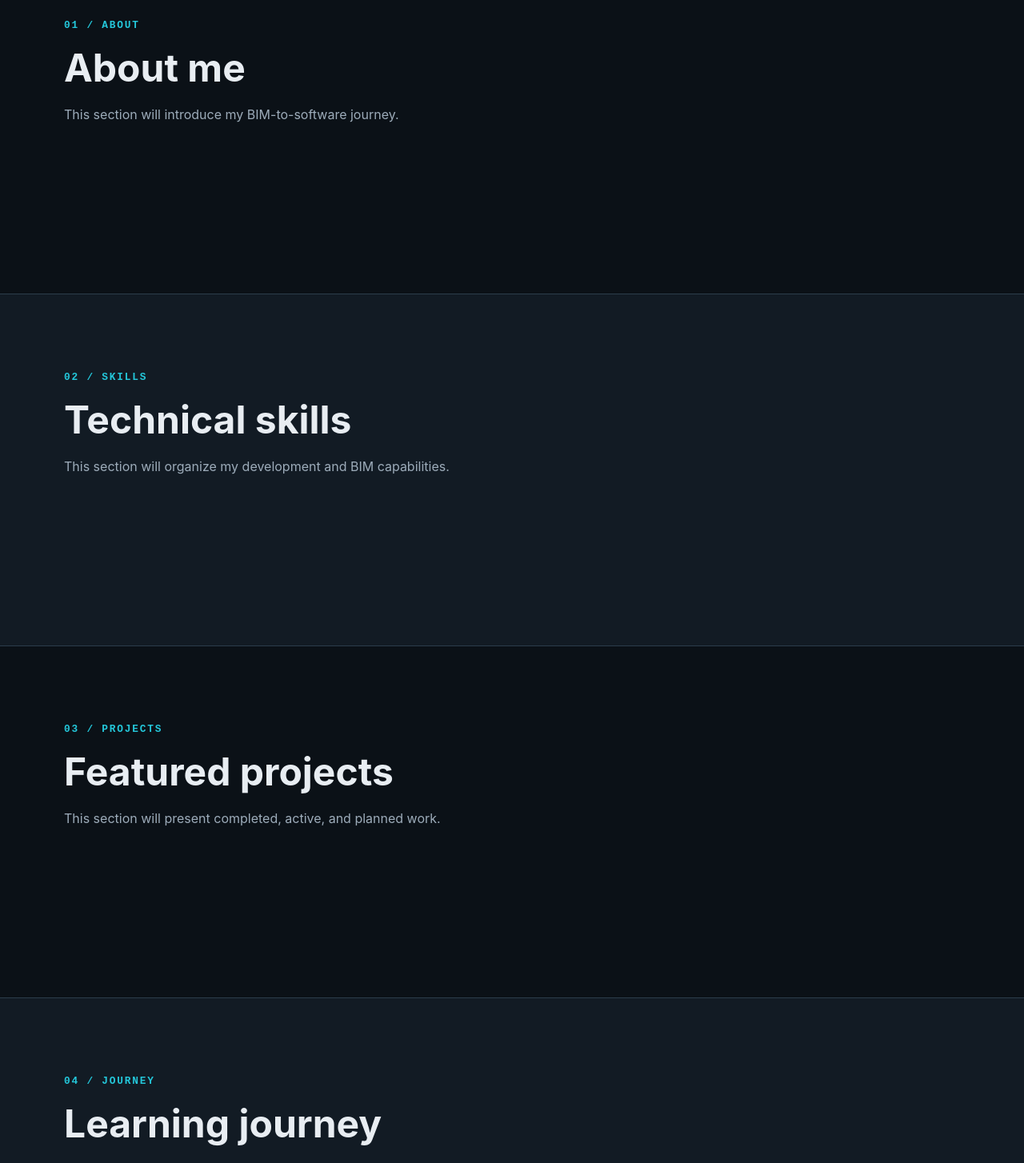
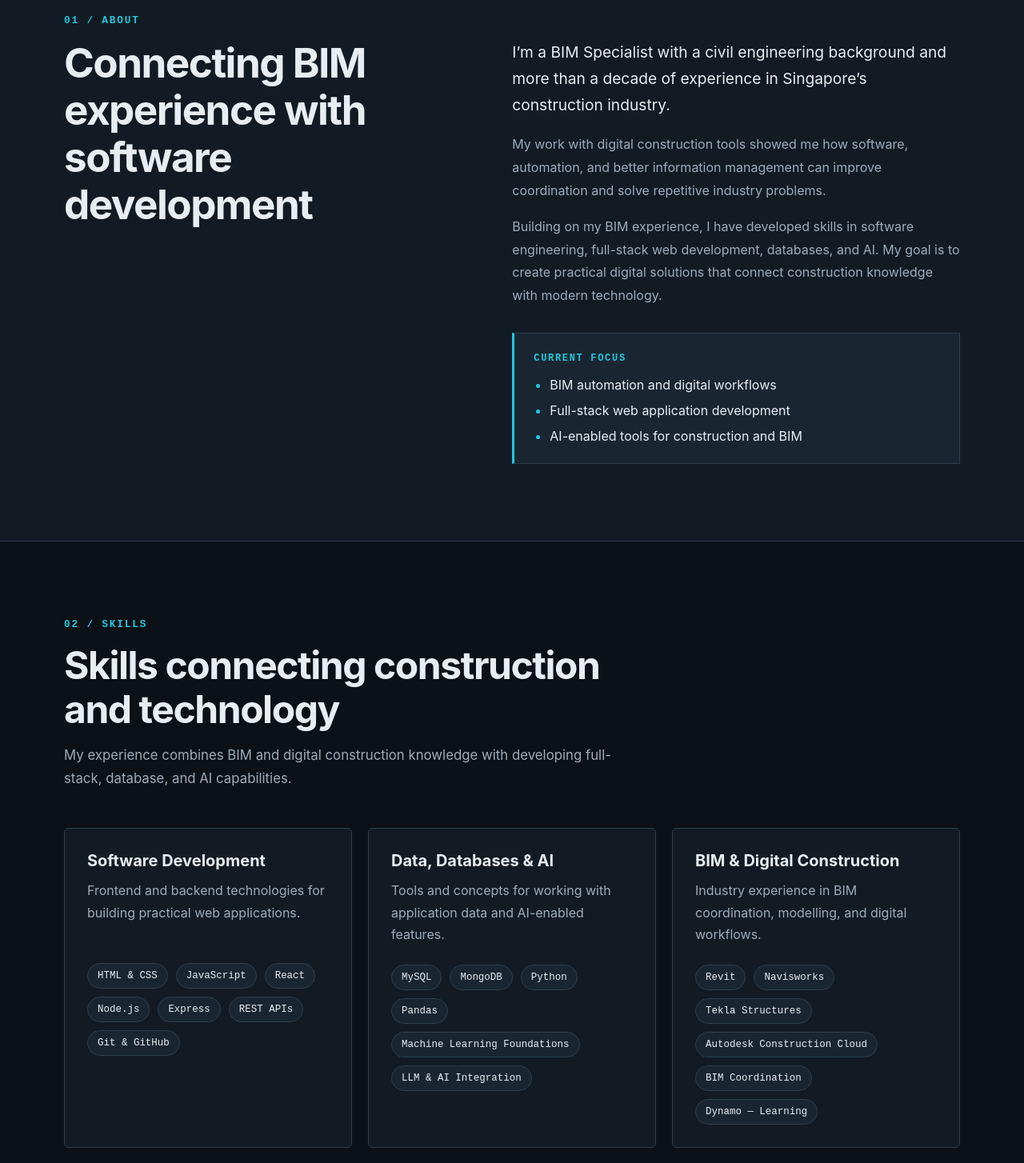
Before and after one commit to jaru91/jay-ar-portfolio, a React (Vite) app: page / in a window 1280 px wide. Shown: the part 880-2334 px from the top of the page at 80% size. Built offline with nearby package versions, Linux system fonts and the light colour scheme.

Commit message:
feat: add categorized skills section

```diff
--- a/src/App.css
+++ b/src/App.css
@@ -1,3 +1,7 @@
+/* ========================================
+   Page foundation
+======================================== */
+
 #root {
   min-height: 100vh;
 }
@@ -6,6 +10,11 @@
   width: min(100% - 2rem, var(--content-width));
   margin-inline: auto;
 }
+
+
+/* ========================================
+   Navigation
+======================================== */
 
 .site-header {
   position: sticky;
@@ -49,6 +58,11 @@
   color: var(--color-accent);
 }
 
+
+/* ========================================
+   Reusable section styles
+======================================== */
+
 .section {
   padding-block: var(--section-spacing);
   scroll-margin-top: 4.5rem;
@@ -63,6 +77,16 @@
   letter-spacing: 0.14em;
 }
 
+.section h2 {
+  margin-bottom: 1rem;
+  font-size: clamp(2rem, 4vw, 3rem);
+}
+
+
+/* ========================================
+   Hero section
+======================================== */
+
 .hero {
   display: grid;
   min-height: calc(100vh - 4.5rem);
@@ -73,12 +97,28 @@
   background-size: 40px 40px;
 }
 
+.hero-content {
+  position: relative;
+}
+
+.hero-introduction {
+  margin-bottom: 0.75rem;
+  color: var(--color-text-muted);
+  font-family: monospace;
+  font-size: 1rem;
+  letter-spacing: 0.04em;
+}
+
 .hero h1 {
   max-width: 850px;
   margin-bottom: 1.5rem;
   font-size: clamp(2.5rem, 7vw, 5.5rem);
   line-height: 1.02;
   letter-spacing: -0.045em;
+}
+
+.accent-text {
+  color: var(--color-accent);
 }
 
 .hero-description {
@@ -94,6 +134,11 @@
   flex-wrap: wrap;
   gap: 1rem;
 }
+
+
+/* ========================================
+   Buttons
+======================================== */
 
 .button {
   display: inline-flex;
@@ -134,6 +179,158 @@
   color: var(--color-accent);
 }
 
+
+/* ========================================
+   About section
+======================================== */
+
+.about-section {
+  border-top: 1px solid var(--color-border);
+  background-color: var(--color-surface);
+}
+
+.about-layout {
+  display: grid;
+  grid-template-columns: minmax(0, 0.9fr) minmax(0, 1.1fr);
+  gap: clamp(3rem, 8vw, 7rem);
+  align-items: start;
+}
+
+.about-heading h2 {
+  max-width: 600px;
+  margin-bottom: 0;
+  font-size: clamp(2rem, 4vw, 3.5rem);
+  line-height: 1.15;
+  letter-spacing: -0.03em;
+}
+
+.about-content {
+  max-width: 680px;
+}
+
+.about-content > p {
+  color: var(--color-text-muted);
+  line-height: 1.8;
+}
+
+.about-content .about-lead {
+  color: var(--color-text);
+  font-size: 1.2rem;
+  line-height: 1.7;
+}
+
+.about-focus {
+  margin-top: 2rem;
+  padding: 1.5rem;
+  border: 1px solid var(--color-border);
+  border-left: 3px solid var(--color-accent);
+  background-color: var(--color-surface-light);
+}
+
+.about-focus-label {
+  margin-bottom: 1rem;
+  color: var(--color-accent);
+  font-family: monospace;
+  font-size: 0.75rem;
+  font-weight: 700;
+  letter-spacing: 0.14em;
+}
+
+.focus-list {
+  display: grid;
+  gap: 0.75rem;
+  margin: 0;
+  padding-left: 1.25rem;
+  color: var(--color-text);
+}
+
+.focus-list li::marker {
+  color: var(--color-accent);
+}
+
+/* ========================================
+   Skills section
+======================================== */
+
+.skills-section {
+  border-top: 1px solid var(--color-border);
+  background-color: var(--color-background);
+}
+
+.section-heading {
+  max-width: 720px;
+  margin-bottom: 3rem;
+}
+
+.section-heading h2 {
+  margin-bottom: 1rem;
+  line-height: 1.15;
+  letter-spacing: -0.03em;
+}
+
+.section-description {
+  margin-bottom: 0;
+  color: var(--color-text-muted);
+  font-size: 1.05rem;
+  line-height: 1.7;
+}
+
+.skills-grid {
+  display: grid;
+  grid-template-columns: repeat(3, minmax(0, 1fr));
+  gap: 1.25rem;
+}
+
+.skill-card {
+  padding: 1.75rem;
+  border: 1px solid var(--color-border);
+  border-radius: 0.375rem;
+  background-color: var(--color-surface);
+  transition:
+    border-color 180ms ease,
+    transform 180ms ease;
+}
+
+.skill-card:hover {
+  border-color: var(--color-accent);
+  transform: translateY(-4px);
+}
+
+.skill-card h3 {
+  margin-bottom: 0.75rem;
+  font-size: 1.25rem;
+}
+
+.skill-card-description {
+  min-height: 5rem;
+  margin-bottom: 1.5rem;
+  color: var(--color-text-muted);
+  line-height: 1.7;
+}
+
+.skill-list {
+  display: flex;
+  flex-wrap: wrap;
+  gap: 0.625rem;
+  margin: 0;
+  padding: 0;
+  list-style: none;
+}
+
+.skill-list li {
+  padding: 0.5rem 0.75rem;
+  border: 1px solid var(--color-border);
+  border-radius: 999px;
+  background-color: var(--color-surface-light);
+  color: var(--color-text);
+  font-family: monospace;
+  font-size: 0.78rem;
+}
+
+/* ========================================
+   Temporary placeholder sections
+======================================== */
+
 .section-placeholder {
   min-height: 55vh;
   border-top: 1px solid var(--color-border);
@@ -143,16 +340,16 @@
   background-color: var(--color-surface);
 }
 
-.section h2 {
-  margin-bottom: 1rem;
-  font-size: clamp(2rem, 4vw, 3rem);
-}
-
 .section-placeholder p:last-child {
   max-width: 620px;
   color: var(--color-text-muted);
   line-height: 1.7;
 }
+
+
+/* ========================================
+   Footer
+======================================== */
 
 .site-footer {
   padding-block: 2rem;
@@ -164,6 +361,11 @@
 .site-footer p {
   margin-bottom: 0;
 }
+
+
+/* ========================================
+   Mobile responsive styles
+======================================== */
 
 @media (max-width: 760px) {
   :root {
@@ -187,23 +389,28 @@
     flex-direction: column;
   }
 
-  .hero-content {
-  position: relative;
-}
-
-.hero-introduction {
-  margin-bottom: 0.75rem;
-  color: var(--color-text-muted);
-  font-family: monospace;
-  font-size: 1rem;
-  letter-spacing: 0.04em;
-}
-
-.accent-text {
-  color: var(--color-accent);
-}
-
   .button {
     width: 100%;
   }
+
+  .about-layout {
+    grid-template-columns: 1fr;
+    gap: 2rem;
+  }
+
+  .about-heading h2 {
+    max-width: none;
+  }
+
+    .section-heading {
+    margin-bottom: 2rem;
+  }
+
+  .skills-grid {
+    grid-template-columns: 1fr;
+  }
+
+  .skill-card-description {
+    min-height: auto;
+  }
 }
--- a/src/App.jsx
+++ b/src/App.jsx
@@ -1,5 +1,7 @@
 import Navbar from "./components/Navbar";
 import Hero from "./components/Hero";
+import About from "./components/About";
+import Skills from "./components/Skills";
 import "./App.css";
 
 function App() {
@@ -10,21 +12,9 @@ function App() {
       <main>
         <Hero />
 
-        <section className="section section-placeholder" id="about">
-          <div className="container">
-            <p className="section-label">01 / ABOUT</p>
-            <h2>About me</h2>
-            <p>This section will introduce my BIM-to-software journey.</p>
-          </div>
-        </section>
+        <About />
 
-        <section className="section section-placeholder" id="skills">
-          <div className="container">
-            <p className="section-label">02 / SKILLS</p>
-            <h2>Technical skills</h2>
-            <p>This section will organize my development and BIM capabilities.</p>
-          </div>
-        </section>
+        <Skills />
 
         <section className="section section-placeholder" id="projects">
           <div className="container">
--- /dev/null
+++ b/src/components/About.jsx
@@ -0,0 +1,53 @@
+function About() {
+  return (
+    <section
+      className="section about-section"
+      id="about"
+      aria-labelledby="about-heading"
+    >
+      <div className="container">
+        <p className="section-label">01 / ABOUT</p>
+
+        <div className="about-layout">
+          <div className="about-heading">
+            <h2 id="about-heading">
+              Connecting BIM experience with software development
+            </h2>
+          </div>
+
+          <div className="about-content">
+            <p className="about-lead">
+              I’m a BIM Specialist with a civil engineering background and more
+              than a decade of experience in Singapore’s construction industry.
+            </p>
+
+            <p>
+              My work with digital construction tools showed me how software,
+              automation, and better information management can improve
+              coordination and solve repetitive industry problems.
+            </p>
+
+            <p>
+              Building on my BIM experience, I have developed skills in software
+              engineering, full-stack web development, databases, and AI. My
+              goal is to create practical digital solutions that connect
+              construction knowledge with modern technology.
+            </p>
+
+            <div className="about-focus">
+              <p className="about-focus-label">CURRENT FOCUS</p>
+
+              <ul className="focus-list">
+                <li>BIM automation and digital workflows</li>
+                <li>Full-stack web application development</li>
+                <li>AI-enabled tools for construction and BIM</li>
+              </ul>
+            </div>
+          </div>
+        </div>
+      </div>
+    </section>
+  );
+}
+
+export default About;
--- /dev/null
+++ b/src/components/Skills.jsx
@@ -0,0 +1,44 @@
+import skillGroups from "../data/skills";
+
+function Skills() {
+  return (
+    <section
+      className="section skills-section"
+      id="skills"
+      aria-labelledby="skills-heading"
+    >
+      <div className="container">
+        <div className="section-heading">
+          <p className="section-label">02 / SKILLS</p>
+
+          <h2 id="skills-heading">
+            Skills connecting construction and technology
+          </h2>
+
+          <p className="section-description">
+            My experience combines BIM and digital construction knowledge with
+            developing full-stack, database, and AI capabilities.
+          </p>
+        </div>
+
+        <div className="skills-grid">
+          {skillGroups.map((group) => (
+            <article className="skill-card" key={group.id}>
+              <h3>{group.title}</h3>
+
+              <p className="skill-card-description">{group.description}</p>
+
+              <ul className="skill-list">
+                {group.skills.map((skill) => (
+                  <li key={skill}>{skill}</li>
+                ))}
+              </ul>
+            </article>
+          ))}
+        </div>
+      </div>
+    </section>
+  );
+}
+
+export default Skills;
--- /dev/null
+++ b/src/data/skills.js
@@ -0,0 +1,47 @@
+const skillGroups = [
+  {
+    id: 'development',
+    title: 'Software Development',
+    description:
+      'Frontend and backend technologies for building practical web applications.',
+    skills: [
+      'HTML & CSS',
+      'JavaScript',
+      'React',
+      'Node.js',
+      'Express',
+      'REST APIs',
+      'Git & GitHub',
+    ],
+  },
+  {
+    id: 'data-ai',
+    title: 'Data, Databases & AI',
+    description:
+      'Tools and concepts for working with application data and AI-enabled features.',
+    skills: [
+      'MySQL',
+      'MongoDB',
+      'Python',
+      'Pandas',
+      'Machine Learning Foundations',
+      'LLM & AI Integration',
+    ],
+  },
+  {
+    id: 'bim',
+    title: 'BIM & Digital Construction',
+    description:
+      'Industry experience in BIM coordination, modelling, and digital workflows.',
+    skills: [
+      'Revit',
+      'Navisworks',
+      'Tekla Structures',
+      'Autodesk Construction Cloud',
+      'BIM Coordination',
+      'Dynamo — Learning',
+    ],
+  },
+];
+
+export default skillGroups;
```
